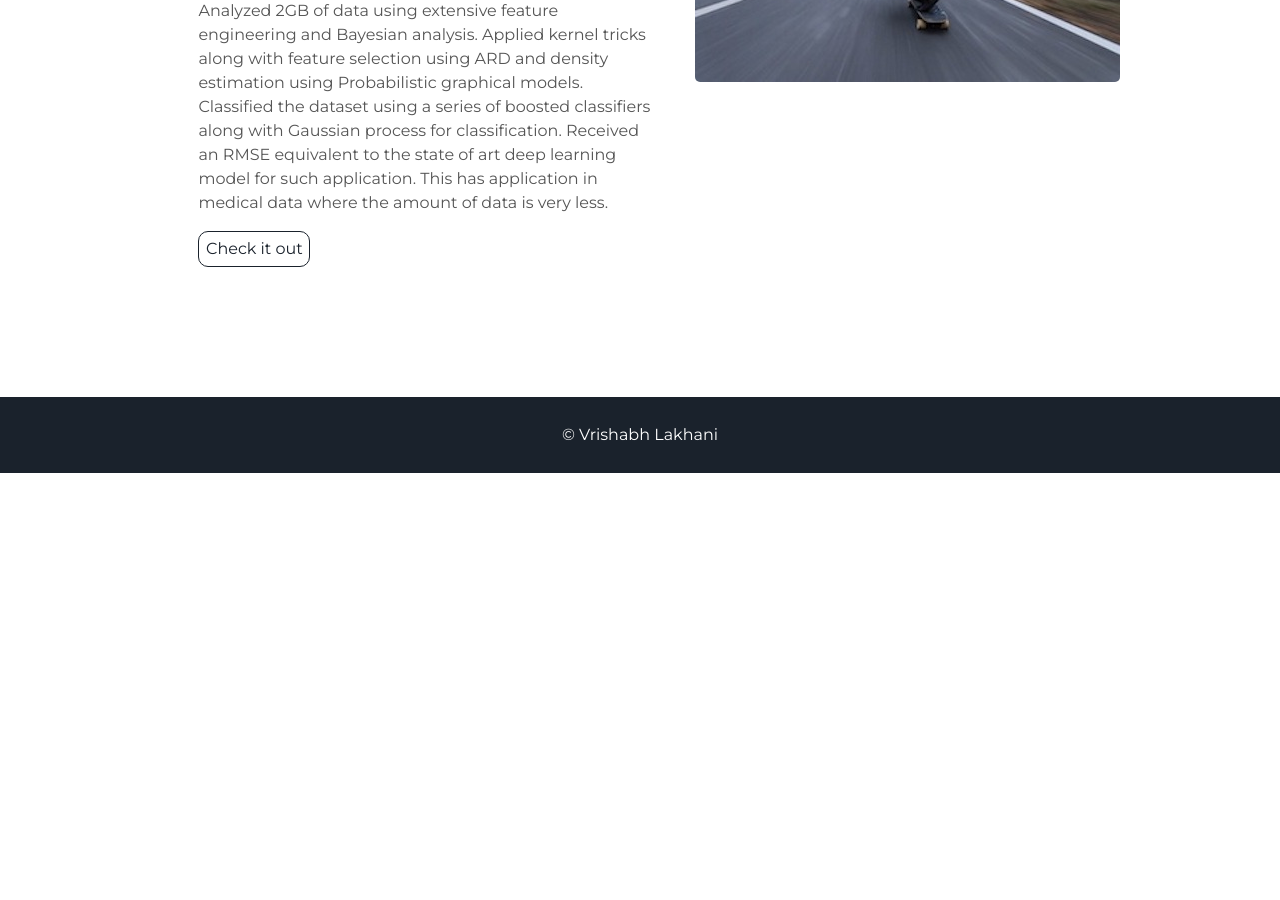
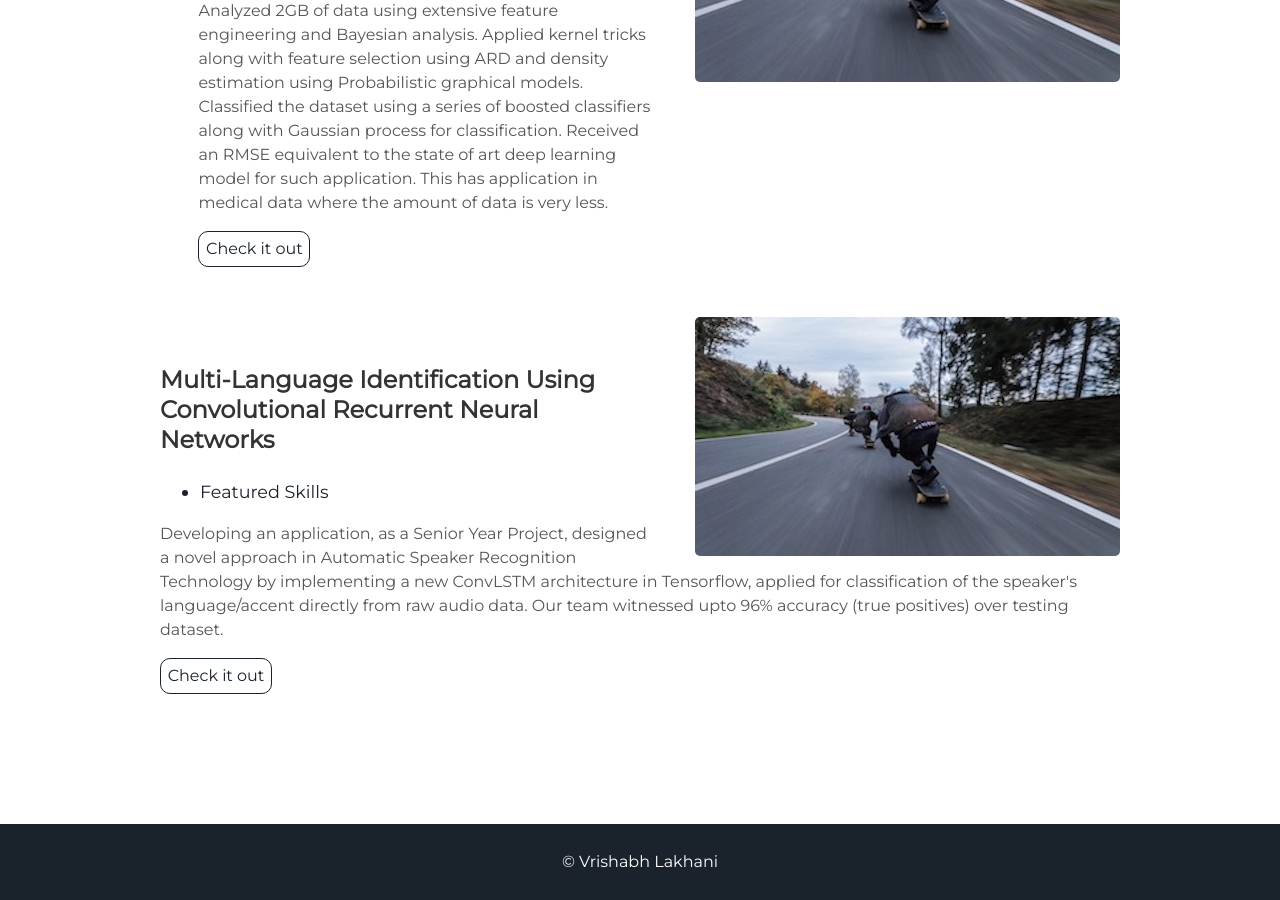
Before and after one commit to vlraik/vlraik.github.io, a Jekyll site: the page built from index.html, in a window 1280 px wide and 900 px high, scrolled down 2925 px. Built offline with Jekyll 4.4.1, drawn with Linux system fonts in a browser that asks for light colours; before the commit the page ends 3398 px from its top, so only the background shows below that.

Commit message:
Adding one more project

```diff
--- a/_includes/projects.html
+++ b/_includes/projects.html
@@ -40,3 +40,16 @@
     <a class="project-link" href="#">Check it out</a>
   </div>
 </div>
+<div class="user-projects">
+  <div class="images-right">
+    <img alt="mountains" src="{{ "/assets/img/skate.jpg" | prepend: site.baseurl }}" />
+  </div>
+  <div class="contents-left">
+    <h3> Multi-Language Identification Using Convolutional Recurrent Neural Networks </h3>
+    <ul>
+      <li> Featured Skills</li>
+    </ul>
+    <p>Developing an application, as a Senior Year Project, designed a novel approach in Automatic Speaker Recognition Technology by implementing a new ConvLSTM architecture in Tensorflow, applied for classification of the speaker's language/accent directly from raw audio data. Our team witnessed upto 96% accuracy (true positives) over testing dataset.</p>
+    <a class="project-link" href="#">Check it out</a>
+  </div>
+</div>
```
